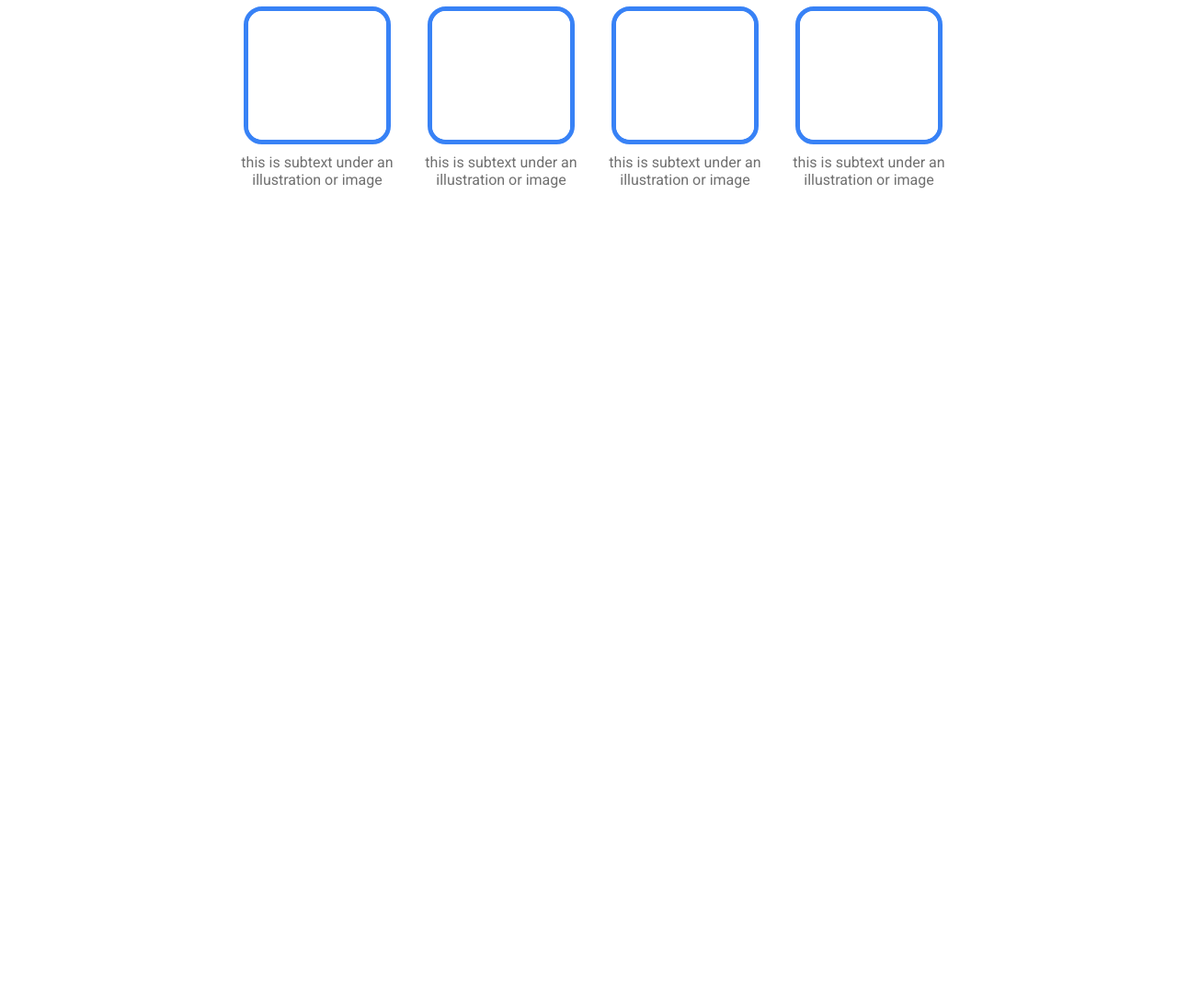
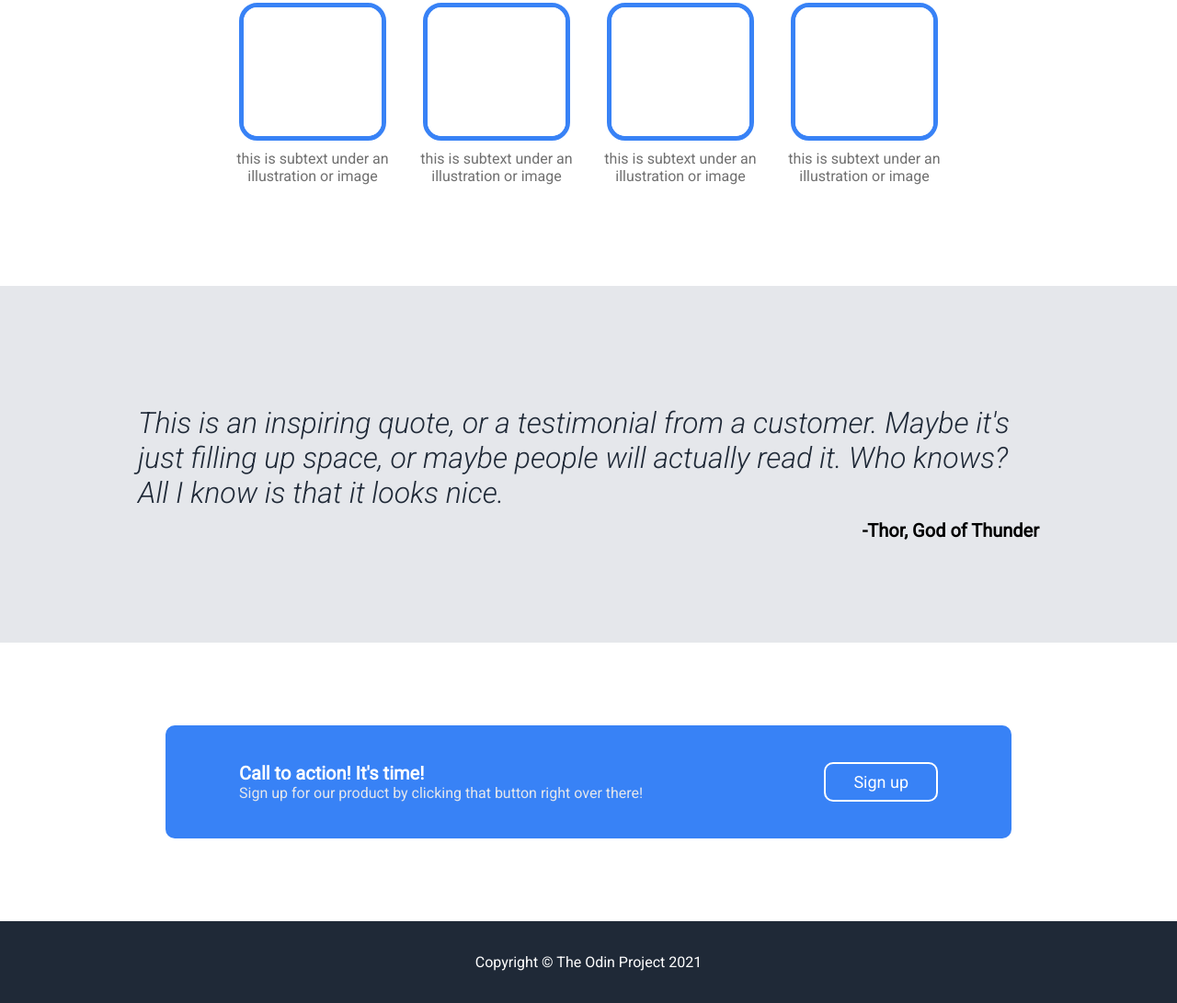
Before and after one commit to HarshalSankanna/landing-page, a plain HTML site: page code/index.html in a window 1280 px wide. Shown: the part 574-1665 px from the top of the page at 92% size. Before the commit the page ends 889 px from the top, so only its background shows below. Drawn offline with Linux system fonts and the light colour scheme.

Commit message:
Complete the landing page.

```diff
--- a/code/index.html
+++ b/code/index.html
@@ -25,7 +25,7 @@
             This website has some subtext that goes here under the main title.
             It's a smaller font and the color is lower contrast
           </p>
-          <button>Sign up</button>
+          <button class="signup-button-1">Sign up</button>
         </div>
         <div class="placeholder-img">
           <img
@@ -57,5 +57,27 @@
         </div>
       </div>
     </div>
+    <div class="quote-section">
+      <p class="quote">
+        This is an inspiring quote, or a testimonial from a customer. Maybe it's
+        just filling up space, or maybe people will actually read it. Who knows?
+        All I know is that it looks nice.
+      </p>
+      <p class="thor">-Thor, God of Thunder</p>
+    </div>
+    <div class="signup-section">
+      <div class="signup-box">
+        <div class="signup-text">
+          <p class="signup-header">Call to action! It's time!</p>
+          <p class="other-text">
+            Sign up for our product by clicking that button right over there!
+          </p>
+        </div>
+        <button class="signup-button-2">Sign up</button>
+      </div>
+    </div>
+    <div class="footer">
+      <p>Copyright © The Odin Project 2021</p>
+    </div>
   </body>
 </html>
--- a/code/style.css
+++ b/code/style.css
@@ -1,4 +1,5 @@
 @import url('https://fonts.googleapis.com/css2?family=Roboto&display=swap');
+@import url('https://fonts.googleapis.com/css2?family=Roboto:ital,wght@1,300&display=swap');
 *{
     font-family: 'Roboto', sans-serif;
 }
@@ -7,8 +8,8 @@ body{
     margin: 0;
 }
 
-button{
-    padding: 10px 25px;
+.signup-button-1{
+    padding: 8px 25px;
     max-width: 130px;
     background-color: #3882F6;
     border: none;
@@ -85,7 +86,7 @@ a{
  }
 
 .info-section{
-    padding: 70px 100px 100px 110px;
+    padding: 70px 100px 100px 100px;
     text-align: center;
 }
 
@@ -115,3 +116,61 @@ a{
     max-width: 150px;
     height: auto;
 }
+
+.quote-section{
+    background-color: #E5E7EB;
+    padding: 130px 150px 110px 150px;
+}
+
+.quote{
+    font-size: 32px;
+    font-style: italic;
+    color: #1F2937;
+    margin-bottom: 10px;
+}
+
+.thor{
+    font-size: 20px;
+    font-weight: bold;
+    text-align: end;
+}
+
+.signup-section{
+    padding: 90px 180px;
+}
+
+.signup-box{
+    background-color: #3882F6;
+    color: white;
+    padding: 40px 80px;
+    border-radius: 10px;
+    display: flex;
+    justify-content: space-between;
+}
+
+.signup-button-2{
+    border: 2px solid;
+    border-color: white;
+    padding: 8px 30px;
+    max-width: 200px;
+    background-color: #3882F6;
+    color: white;
+    border-radius: 10px;
+    font-size: 18px;
+}
+
+.signup-header{
+    font-size: 20px;
+    font-weight: bold;
+}
+
+.other-text{
+    color: #E5E7EB;
+}
+
+.footer{
+    background-color: #1F2937;
+    text-align: center;
+    color: white;
+    padding: 35px;
+}
```
